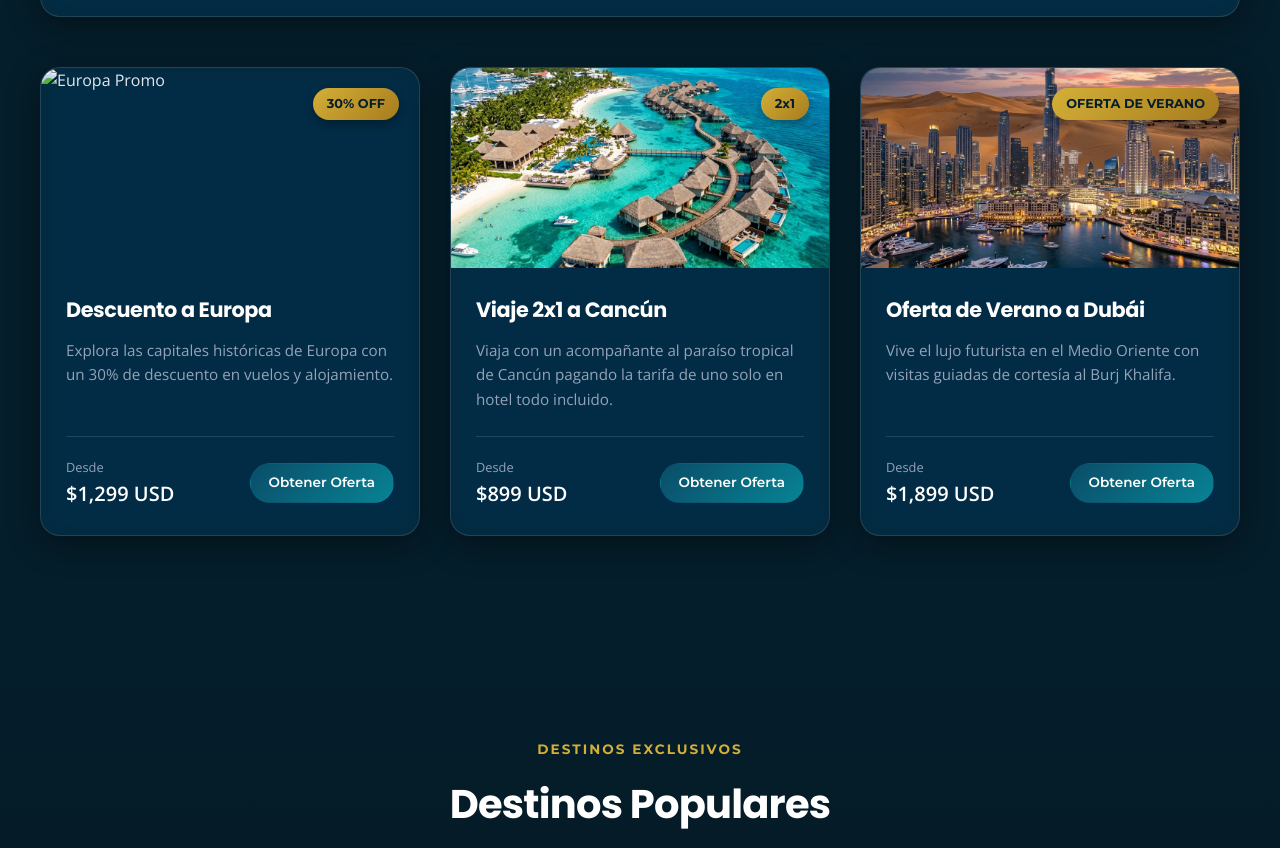
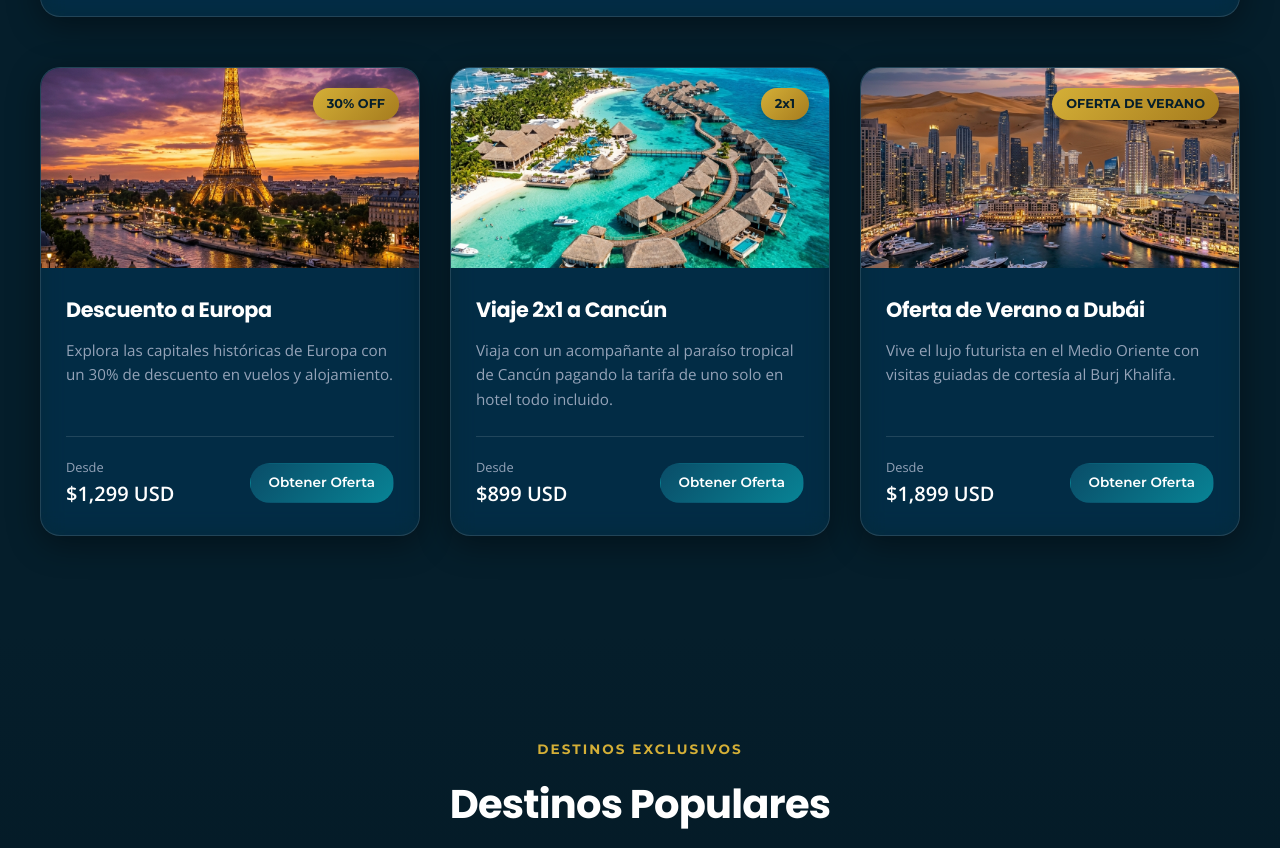
Before and after one commit to miguel-perez1252/Viajes-Mike, a plain HTML site: page index.html in a window 1280 px wide. Shown: the part 1235-2083 px from the top of the page. Drawn offline with nearby package versions, Linux system fonts and the light colour scheme; files whose address does not match are found by name.

Commit message:
Update index.html

```diff
--- a/index.html
+++ b/index.html
@@ -129,7 +129,7 @@
                 <div class="promo-card glass-card scroll-reveal">
                     <div class="promo-badge">30% OFF</div>
                     <div class="promo-image-wrapper">
-                        <img src="assets/paris.png" alt="Europa Promo">
+                        <img src="paris.png" alt="Europa Promo">
                     </div>
                     <div class="promo-info">
                         <h3>Descuento a Europa</h3>
```
